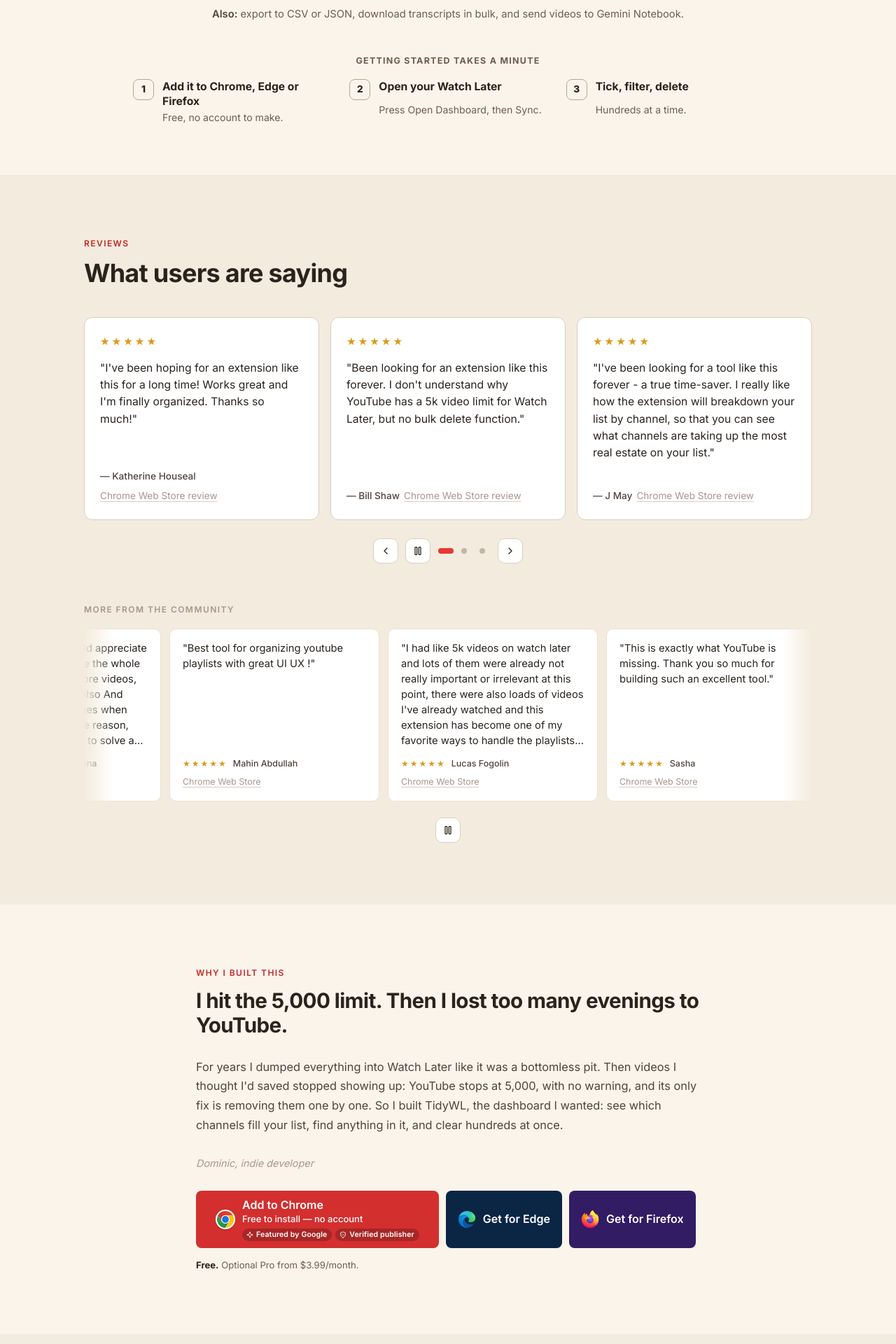
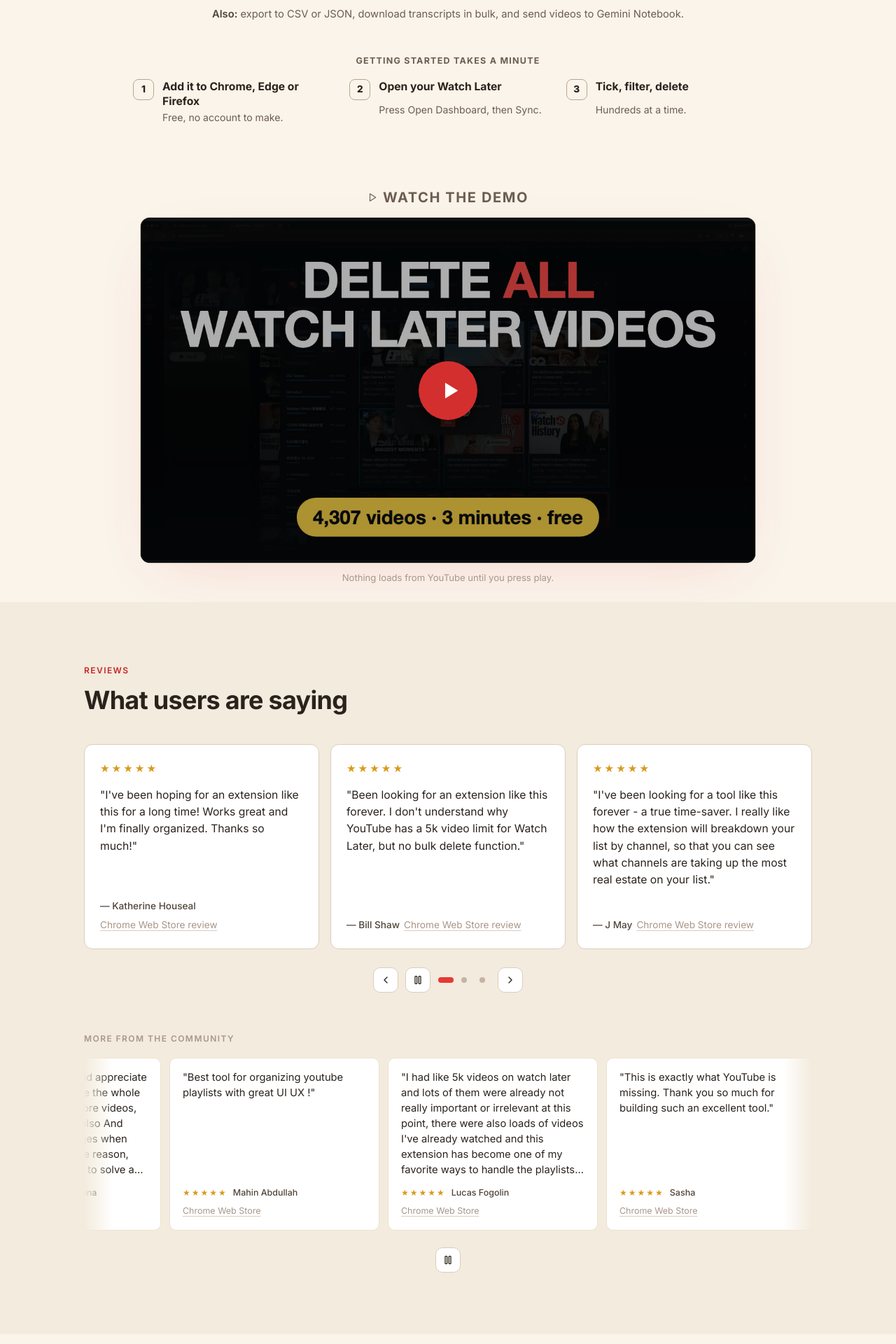
Before and after one commit to dominic-lam/tidywl-site, a Jekyll site: the page built from index.html, in a window 1280 px wide. Shown: the part 1846-3766 px from the top of the page at 70% size. Built offline with Jekyll 4.4.1, drawn with Linux system fonts in a browser that asks for light colours.

Commit message:
site: the demo video comes back, pointed at the new recording
The section has sat in a Liquid comment since 2026-09-16 because the only
video showed the v1 dashboard under the old name. The replacement is
published (WlubM-dDaPE, 2:30), so both facades point at it, the poster is
that video's own YouTube thumbnail, and Juan David Reyes Lopez's review —
which says "look the video in this page" — is featured and un-hidden again.

Three things the un-parking exposed, fixed here rather than left to find:
the two facades shared one id="video-note", so clicking the desktop one
removed the phone's caption; the script now finds the note next to the
facade it was called on. The demo section had no phone rule, so a phone
would have shown the same video twice — it is desktop-only now. And the
tour's comment no longer calls itself a stand-in for the video.

Co-Authored-By: Claude Opus 5 (1M context) <noreply@anthropic.com>
Claude-Session: https://claude.ai/code/session_01TcCP2PfUsNv2d5ejyaRxJW

```diff
--- a/_data/cws-reviews-config.yml
+++ b/_data/cws-reviews-config.yml
@@ -31,7 +31,6 @@ max_shown: 60
 # Neither list is a star filter. A low rating is not grounds for hiding a review; the min_stars floor above is what
 # decides which ratings the marquee quotes.
 hide:
-  - b2a44f4d-3ca3-459b-9269-c09462e7971e   # Juan David Reyes Lopez: points at a demo video the desktop page no longer has (2026-09-16); restore with the video
   - b1ac1959-3678-4a98-8990-da0b25079a88   # 1 star, 2026-09-17: the only one of five coordinated ratings that carried text; reported to Google, ticket 9-9562000041973. Also in EXCLUDE_IDS, so it should not reach the file at all. This repo is public, so neither list records the account or the text — the private evidence does.
 #  - 00000000-0000-0000-0000-000000000000   # why
 
--- a/_data/reviews.yml
+++ b/_data/reviews.yml
@@ -113,9 +113,7 @@
   source_long: "Chrome Web Store review"
   url: "https://chromewebstore.google.com/reviews/b2a44f4d-3ca3-459b-9269-c09462e7971e"
   date: "2026-07-29"
-  # Off 2026-09-16: it says "look the video in this page", and the desktop page has no video until the new
-  # recording. Set back to true, and drop its id from cws-reviews-config.yml's hide list, when the video returns.
-  featured: false
+  featured: true
 
 - quote: "this is life saving for an adhd brain like mine. manually categorizing my WL was super tedious."
   author: "Prateek"
--- a/_includes/scripts.html
+++ b/_includes/scripts.html
@@ -77,8 +77,9 @@
         frame.title = 'TidyWL demo';
         frame.allow = 'accelerometer; autoplay; clipboard-write; encrypted-media; gyroscope; picture-in-picture';
         frame.allowFullscreen = true;
+        const holder = facade.closest('.video-wrapper')?.parentElement;
         facade.replaceWith(frame);
-        document.getElementById('video-note')?.remove();
+        holder?.querySelector('.video-note')?.remove();
       });
     });
 
--- a/index.html
+++ b/index.html
@@ -270,7 +270,7 @@ last_modified_at: 2026-09-18
     <h1 id="hero-title">Clear your <span class="em">YouTube Watch&nbsp;Later</span> in minutes</h1>
     <div class="phone-demo">
       <div class="video-wrapper">
-        <button type="button" class="video-facade" data-video-id="JLG_2wGa2eo" aria-label="Play the TidyWL demo video" aria-describedby="video-note">
+        <button type="button" class="video-facade" data-video-id="WlubM-dDaPE" aria-label="Play the TidyWL demo video" aria-describedby="video-note">
           <img src="/assets/demo-poster.jpg" alt="" width="1280" height="720" loading="lazy" decoding="async">
           <span class="video-play" aria-hidden="true"><svg width="30" height="30" viewBox="0 0 24 24" fill="currentColor"><polygon points="7 4 20 12 7 20 7 4"/></svg></span>
         </button>
@@ -367,7 +367,7 @@ last_modified_at: 2026-09-18
   </div>
 </section>
 
-  <!-- ── INSIDE THE DASHBOARD (replaces the demo video until the new recording is ready) ── -->
+  <!-- ── INSIDE THE DASHBOARD ── -->
   <section class="inside">
     <div class="inside-inner">
       <p class="section-label">Inside the dashboard</p>
@@ -406,7 +401,7 @@ last_modified_at: 2026-09-18
          on click. Embedding it directly would set YouTube and DoubleClick cookies on
          every visitor who scrolls this far, before any of them pressed play. -->
     <div class="video-wrapper">
-      <button type="button" class="video-facade" data-video-id="JLG_2wGa2eo"
+      <button type="button" class="video-facade" data-video-id="WlubM-dDaPE"
               aria-label="Play the TidyWL demo video">
         <img src="/assets/demo-poster.jpg" alt="" width="1280" height="720" fetchpriority="low" decoding="async">
         <span class="video-play" aria-hidden="true">
@@ -414,9 +409,8 @@ last_modified_at: 2026-09-18
         </span>
       </button>
     </div>
-    <p class="video-note" id="video-note">Nothing loads from YouTube until you press play.</p>
+    <p class="video-note">Nothing loads from YouTube until you press play.</p>
   </section>
-  {%- endcomment %}
 
   <!-- ── TESTIMONIALS ── -->
   <section class="testimonials">
```
Also changed, not shown: other parts of index.html (+0 -5 lines), _includes/styles.html (+5 -3 lines), assets/demo-poster.jpg.
